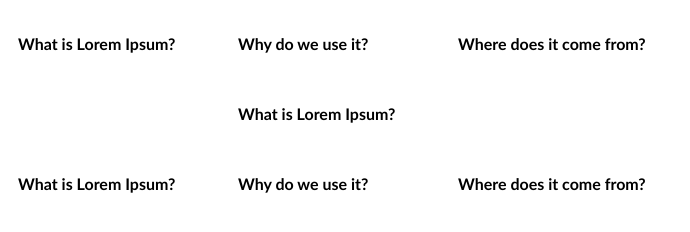
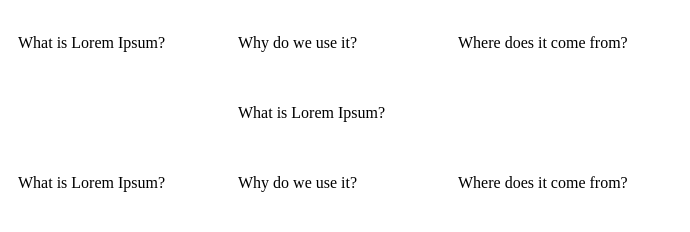
Before and after one commit to aravinnndddd/Build-my-web, a plain HTML site: page css-tasks/task12.html in a window 1280 px wide. Shown: the whole page, without its empty margins (0-690 px from the left). Drawn offline with Linux system fonts and the light colour scheme.

Commit message:
Update task12.html

```diff
--- a/css-tasks/task12.html
+++ b/css-tasks/task12.html
@@ -5,35 +5,33 @@
   <meta name="viewport" content="width=device-width, initial-scale=1.0">
   <title>Document</title>
 <style>
-    .items{
+    .child{
     height: 50px;
     width: 200px;
     float: left;
     margin: 10px;
-    font-family:'Trebuchet MS', 'Lucida Sans Unicode', 'Lucida Grande', 'Lucida Sans', Arial, sans-serif;
-    font-weight: bold;
         }
 
     .container{
         display: flex;
         align-items: center;
         flex-wrap: wrap;
-    width:60%;
+        width: 800px;
 
         }
     </style>
     </head>
     <body>
         <div class="container">
-    <div class="items"><p>What is Lorem Ipsum?</p></div>
-    <div class="items"><p>Why do we use it?</p></div>
-    <div class="items"><p>Where does it come from?</p></div><br>
-    <div class="items"></div>
-    <div class="items"><p>What is Lorem Ipsum?</p></div>
-    <div class="items"></div>
-    <div class="items"><p>What is Lorem Ipsum?</p></div><br>
-    <div class="items"><p>Why do we use it?</p></div>
-    <div class="items"><p>Where does it come from?</p></div>
+            <div class="child"><p>What is Lorem Ipsum?</p></div>
+            <div class="child"><p>Why do we use it?</p></div>
+            <div class="child"><P>Where does it come from?</P></div><br>
+            <div class="child"></div>
+            <div class="child"><P>What is Lorem Ipsum?</P></div>
+            <div class="child"></div>
+            <div class="child"><p>What is Lorem Ipsum?</p></div><br>
+            <div class="child"><p>Why do we use it?</p></div>
+            <div class="child"><P>Where does it come from?</P></div>
         </div>
 </body>
 </html>
```
Lines whose indentation alone changed are shown as unchanged.
